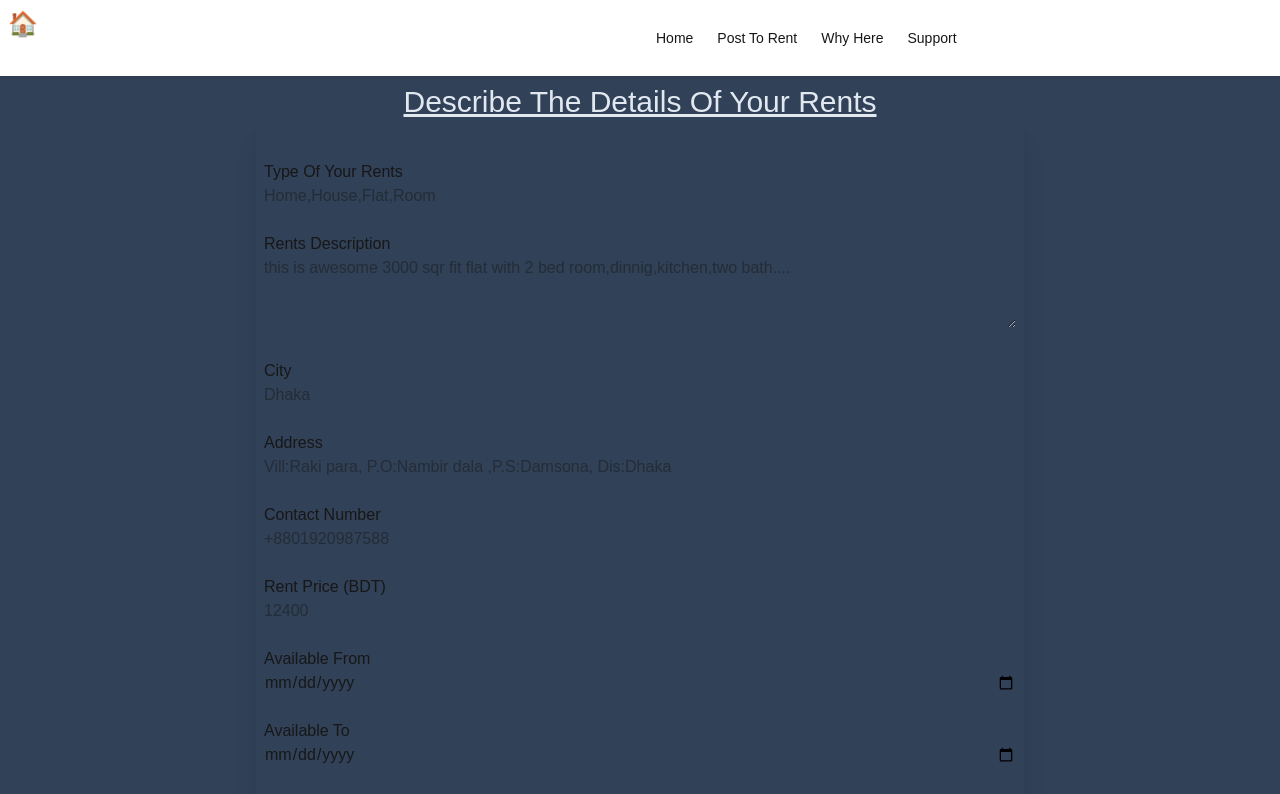
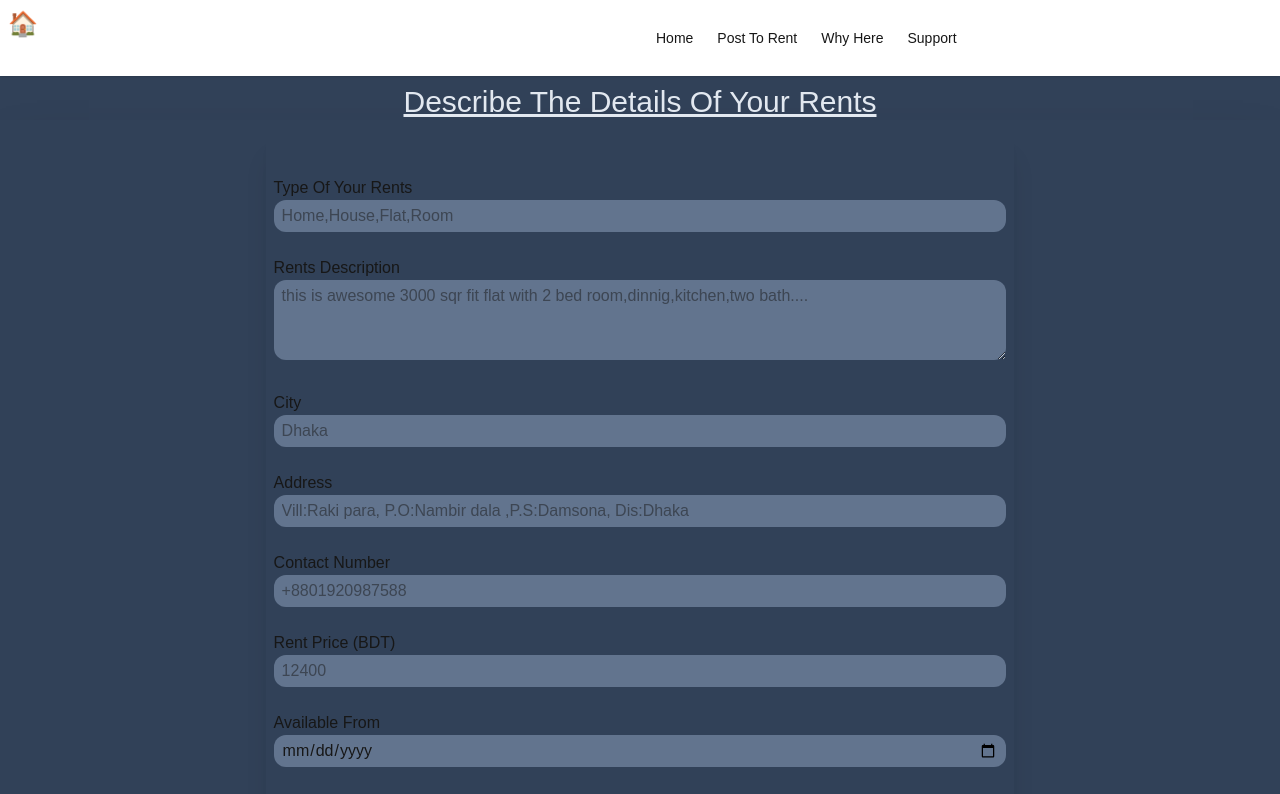
Before and after one commit to babulpro/nextJsDockerTemplate, a Next.js app: page /dashboard/pages/article in a window 1280 px wide. Shown: the top 794 px of the page. Built offline with nearby package versions, Linux system fonts and the light colour scheme; no server answers.

Commit message:
my post page update

```diff
--- a/src/app/api/user/userPostsStatus/route.js
+++ b/src/app/api/user/userPostsStatus/route.js
@@ -57,6 +57,8 @@ export async function GET(req) {
           city: post.city,
           address: post.address,
           images: post.images,
+          availableFrom: post.availableFrom,
+          availableTo: post.availableTo
         },
         bookings: formattedBookings,
       },
--- a/src/app/dashboard/pages/article/page.jsx
+++ b/src/app/dashboard/pages/article/page.jsx
@@ -159,35 +159,36 @@ export default function Page() {
       <div className="mt-10 underline md:text-3xl text-slate-200 flex items-center bg-slate-700 justify-center">
         <h1 className="mt-5"> Describe The Details Of Your Rents</h1>
       </div>
-      <div className="bg-slate-700 min-h-screen flex justify-center items-center">
+      <div className="bg-slate-700 min-h-screen flex justify-center items-center md:p-4 p-2 shadow-2xl">
         <div className="md:w-3/5 w-4/5 shadow-xl md:py-10 py-4 px-2">
           <form onSubmit={FormSubmitHandler}>
             {/* Keep all your existing form fields as they are */}
             <label htmlFor="title">Type Of Your Rents</label><br />
-            <input type="text" value={data.title} onChange={(e) => InputChange("title", e.target.value)} className="inputClass text-left w-full" id="title" placeholder="Home,House,Flat,Room" /> <br /><br />
+            <input type="text" value={data.title} onChange={(e) => InputChange("title", e.target.value)} className="inputClass text-left w-full px-2 py-1 bg-slate-500 rounded-xl" id="title" placeholder="Home,House,Flat,Room" /> <br /><br />
 
             <label htmlFor="description">Rents Description</label><br />
-            <textarea value={data.description} onChange={(e) => InputChange("description", e.target.value)} className="inputClass text-left w-full" id="description" rows="3" placeholder="this is awesome 3000 sqr fit flat with 2 bed room,dinnig,kitchen,two bath...." /> <br /><br />
+            <textarea value={data.description} onChange={(e) => InputChange("description", e.target.value)} className="inputClass text-left w-full px-2 py-1 bg-slate-500 rounded-xl" id="description" rows="3" placeholder="this is awesome 3000 sqr fit flat with 2 bed room,dinnig,kitchen,two bath...." /> <br /><br />
 
             <label htmlFor="city">City</label><br />
-            <input type="text" value={data.city} onChange={(e) => InputChange("city", e.target.value)} className="inputClass text-left w-full" id="city" placeholder="Dhaka" /> <br /><br />
+            <input type="text" value={data.city} onChange={(e) => InputChange("city", e.target.value)} className="inputClass text-left w-full px-2 py-1 bg-slate-500 rounded-xl" id="city" placeholder="Dhaka" /> <br /><br />
 
             <label htmlFor="address">Address</label><br />
-            <input type="text" value={data.address} onChange={(e) => InputChange("address", e.target.value)} className="inputClass text-left w-full" id="address" placeholder="Vill:Raki para, P.O:Nambir dala ,P.S:Damsona, Dis:Dhaka"/> <br /><br />
+            <input type="text" value={data.address} onChange={(e) => InputChange("address", e.target.value)} className="inputClass text-left w-full px-2 py-1 bg-slate-500 rounded-xl" id="address" placeholder="Vill:Raki para, P.O:Nambir dala ,P.S:Damsona, Dis:Dhaka"/> <br /><br />
 
             <label htmlFor="contactNumber">Contact Number</label><br />
-            <input type="text" value={data.contactNumber} onChange={(e) => InputChange("contactNumber", e.target.value)} className="inputClass text-left w-full" id="contactNumber" placeholder="+8801920987588"/> <br /><br />
+            <input type="text" value={data.contactNumber} onChange={(e) => InputChange("contactNumber", e.target.value)} className="inputClass text-left w-full px-2 py-1 bg-slate-500 rounded-xl" id="contactNumber" placeholder="+8801920987588"/> <br /><br />
 
             <label htmlFor="rentPrice">Rent Price ({data.currency})</label><br />
-            <input type="number" value={data.rentPrice} onChange={(e) => InputChange("rentPrice", e.target.value)} className="inputClass w-full" id="rentPrice" placeholder="12400" /> <br /><br />
+            <input type="number" value={data.rentPrice} onChange={(e) => InputChange("rentPrice", e.target.value)} className="inputClass w-full px-2 py-1 bg-slate-500 rounded-xl" id="rentPrice" placeholder="12400" /> <br /><br />
 
             <label>Available From</label><br />
-            <input type="date" value={data.availableFrom} onChange={(e) => InputChange("availableFrom", e.target.value)} className="inputClass text-left w-full" /> <br /><br />
+            <input type="date" value={data.availableFrom} onChange={(e) => InputChange("availableFrom", e.target.value)} className="inputClass text-left w-full px-2 py-1 bg-slate-500 rounded-xl" /> <br /><br />
 
             <label>Available To</label><br />
-            <input type="date" value={data.availableTo} onChange={(e) => InputChange("availableTo", e.target.value)} className="inputClass text-left w-full" /> <br /><br />
+            <input type="date" value={data.availableTo} onChange={(e) => InputChange("availableTo", e.target.value)} className="inputClass text-left w-full px-2 py-1 bg-slate-500 rounded-xl" /> <br /><br />
 
             {/* Updated Images Section */}
+
             <h3 className="mt-4 mb-2">Upload Images (at least 4–5 images)</h3>
             {imageFiles.map((file, idx) => (
               <div key={idx} className="mb-2">
@@ -195,7 +196,7 @@ export default function Page() {
                   type="file"
                   accept="image/*"
                   onChange={(e) => handleFileChange(idx, e.target.files[0])}
-                  className="inputClass w-full text-slate-800"
+                  className="inputClass  px-2 py-1 rounded-xl bg-slate-500 text-slate-300"
                 />
                 {file && (
                   <p className="text-sm text-green-400 mt-1">
--- a/src/app/dashboard/pages/myDashboard/house/[id]/page.jsx
+++ b/src/app/dashboard/pages/myDashboard/house/[id]/page.jsx
@@ -138,7 +138,7 @@ export default function BookingRequestsPage() {
 
         {/* Booking Requests */}
         <div className="bg-white p-6 rounded-2xl shadow-md">
-          <h2 className="text-2xl font-bold text-gray-800 mb-6">
+          <h2 className="text-3xl font-bold text-gray-800 mb-6 underline">
             Booking Requests
           </h2>
 
```
